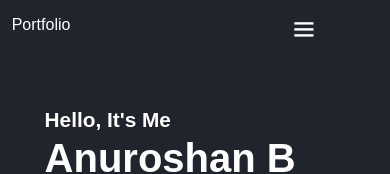
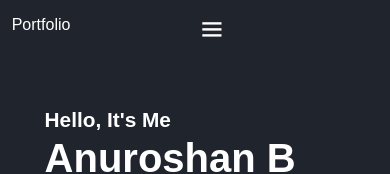
Before and after one commit to Roshantech2023/portfolio, a plain HTML site: page index.html in a window 390 px wide. Shown: the top 174 px of the page. Drawn offline with nearby package versions, Linux system fonts and the light colour scheme.

Commit message:
menu icon final alignment

```diff
--- a/style.css
+++ b/style.css
@@ -633,6 +633,6 @@ span{
 }
 @media (max-width:443px){
     #menu-icon{
-        margin-right: 7.5rem;
+        margin-right: 19rem;
     }
 }
```
